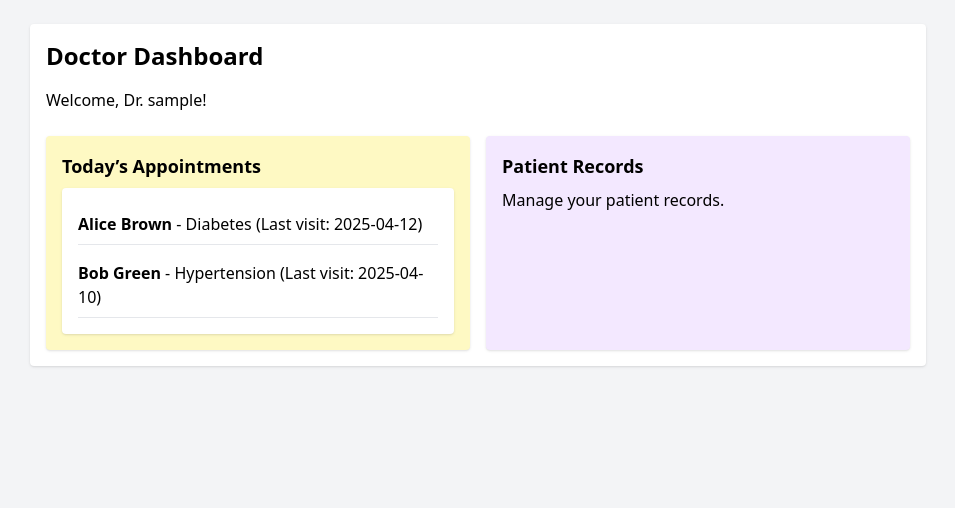
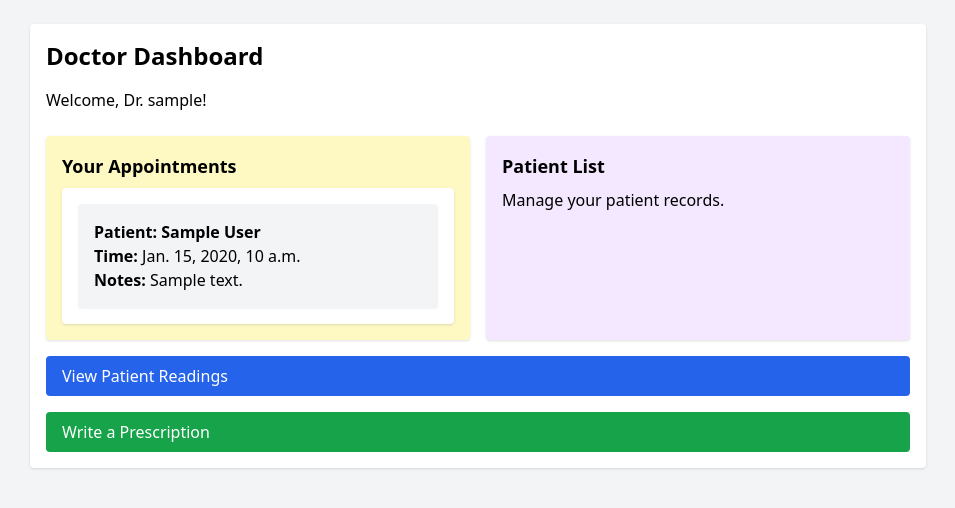
Before and after one commit to praria/Coruscant-Health-Administration, a Django app: page /dashboard/doctor/ in a window 1280 px wide. Shown: the part 60-568 px from the top of the page, without its empty margins (162-1117 px from the left). Run offline with Django 5.2, Linux system fonts and the light colour scheme; a user stored in the database is signed in; tables that the repository leaves empty hold one stand-in row (values such as "Sample post"); some libraries are stand-ins or nearby versions.

Commit message:
added features: health reading, appointment scheduling, doctor prescription

```diff
--- a/core/admin.py
+++ b/core/admin.py
@@ -1,6 +1,6 @@
 from django.contrib import admin
 from django.contrib.auth.admin import UserAdmin as BaseUserAdmin
-from .models import User, PatientProfile, DoctorProfile, HealthReading, Prescription, ServiceOrder
+from .models import Appointment, User, PatientProfile, DoctorProfile, HealthReading, Prescription, ServiceOrder
 
 class CustomUserAdmin(BaseUserAdmin):
     model = User
@@ -15,3 +15,4 @@ admin.site.register(DoctorProfile)
 admin.site.register(HealthReading)
 admin.site.register(Prescription)
 admin.site.register(ServiceOrder)
+admin.site.register(Appointment)
--- a/core/models.py
+++ b/core/models.py
@@ -30,9 +30,9 @@ class DoctorProfile(models.Model):
         return f"Doctor: {self.user.username}"
 
 class HealthReading(models.Model):
-    patient = models.ForeignKey('User', on_delete=models.CASCADE, limit_choices_to={'role': 'patient'})
+    patient = models.ForeignKey('User', on_delete=models.CASCADE, limit_choices_to={'role': 'PATIENT'})
     timestamp = models.DateTimeField(auto_now_add=True)
-    heart_rate = models.IntegerField()
+    heart_rate = models.PositiveIntegerField()
     blood_pressure = models.CharField(max_length=20)
     temperature = models.FloatField()
     notes = models.TextField(blank=True)
@@ -54,10 +54,21 @@ class Prescription(models.Model):
         related_name='prescriptions_received'
     )
     created_at = models.DateTimeField(auto_now_add=True)
-    content = models.TextField()
+    instructions = models.TextField()
 
     def __str__(self):
         return f"Prescription for {self.patient.username} by {self.doctor.username}"
+
+
+class Appointment(models.Model):
+    patient = models.ForeignKey('User', on_delete=models.CASCADE, limit_choices_to={'role': 'PATIENT'}, related_name='appointments_as_patient')
+    doctor = models.ForeignKey('User', on_delete=models.CASCADE, limit_choices_to={'role': 'DOCTOR'}, related_name='appointments_as_doctor')
+    scheduled_time = models.DateTimeField()
+    notes = models.TextField(blank=True)
+
+    def __str__(self):
+        return f"Appointment for {self.patient.username} with {self.doctor.username} on {self.scheduled_time}"
+
 
 class ServiceOrder(models.Model):
     ORDER_CHOICES = [
--- a/core/templates/dashboard/doctor.html
+++ b/core/templates/dashboard/doctor.html
@@ -5,20 +5,31 @@
 <p>Welcome, Dr. {{ user.username }}!</p>
 <div class="grid grid-cols-1 md:grid-cols-2 gap-4 mt-6">
     <div class="p-4 bg-yellow-100 rounded shadow">
-        <h3 class="font-semibold text-lg mb-2">Today’s Appointments</h3>
+        <h3 class="font-semibold text-lg mb-2">Your Appointments</h3>
         <ul class="bg-white shadow rounded p-4 space-y-2">
-            {% for patient in patients %}
-            <li class="border-b py-2">
-                <strong>{{ patient.name }}</strong> - {{ patient.condition }} (Last visit: {{ patient.last_visit }})
-            </li>
+            {% for appointment in appointments %}
+                <li class="bg-gray-100 p-4 rounded shadow-sm">
+                    <p class="font-semibold">Patient: {{ appointment.patient.get_full_name|default:appointment.patient.username }}</p>
+                    <p><strong>Time:</strong> {{ appointment.scheduled_time }}</p>
+                    <p><strong>Notes:</strong> {{ appointment.notes }}</p>
+                </li>
             {% empty %}
-            <li>No patients assigned.</li>
+                <li>No appointments found.</li>
             {% endfor %}
+
         </ul>
     </div>
     <div class="p-4 bg-purple-100 rounded shadow">
-        <h3 class="font-semibold text-lg mb-2">Patient Records</h3>
+        <h3 class="font-semibold text-lg mb-2">Patient List</h3>
         <p>Manage your patient records.</p>
     </div>
 </div>
+<a href="{% url 'view_health_readings' %}" class="block bg-blue-600 text-white px-4 py-2 rounded hover:bg-blue-700 mt-4">
+    View Patient Readings
+</a>
+<a href="{% url 'write_prescription' %}" class="block bg-green-600 text-white px-4 py-2 rounded hover:bg-green-700 mt-4">
+    Write a Prescription
+</a>
+
+
 {% endblock %}
--- a/core/urls.py
+++ b/core/urls.py
@@ -24,4 +24,10 @@ urlpatterns = [
     path('dashboard/emmergency/', views.dashboard_emergency, name='dashboard_emergency'),
     path('dashboard/admin/', views.dashboard_admin, name='dashboard_admin'),
 
+    path('health/submit/', views.submit_health_reading, name='submit_health_reading'),
+    path('dashboard/doctor/readings/', views.view_health_readings, name='view_health_readings'),
+    path('dashboard/doctor/prescribe/', views.write_prescription, name='write_prescription'),
+    path('appointments/schedule/', views.schedule_appointment, name='schedule_appointment'),
+
+
 ]
--- a/core/views.py
+++ b/core/views.py
@@ -1,7 +1,9 @@
 from django.shortcuts import render, redirect
 from django.contrib.auth import login, get_user_model
-from .forms import CustomLoginForm, PatientRegistrationForm, DoctorRegistrationForm, EmergencyRegistrationForm
-from django.contrib.auth.decorators import login_required
+from django.contrib import messages
+from core.models import Appointment, HealthReading, Prescription
+from .forms import AppointmentForm, CustomLoginForm, HealthReadingForm, PatientRegistrationForm, DoctorRegistrationForm, EmergencyRegistrationForm, PrescriptionForm
+from django.contrib.auth.decorators import login_required, user_passes_test
 from django.contrib.auth.views import LoginView
 from django.urls import reverse
 
@@ -48,9 +50,12 @@ def home_redirect_view(request):
         return redirect('login')  # fallback
 
 @login_required
+@user_passes_test(lambda u: u.role == 'PATIENT')
 def dashboard_patient(request):
-    appointments = get_sample_appointments()
-    prescriptions = get_sample_prescriptions()
+    # appointments = get_sample_appointments()
+    # prescriptions = get_sample_prescriptions()
+    prescriptions = Prescription.objects.filter(patient=request.user).order_by('-created_at')
+    appointments = Appointment.objects.filter(patient=request.user).order_by('-scheduled_time')
     return render(request, 'dashboard/patient.html', {
         'appointments': appointments,
         'prescriptions': prescriptions
@@ -58,9 +63,12 @@ def dashboard_patient(request):
 
 @login_required
 def dashboard_doctor(request):
-    patients = get_sample_patients()
+    #patients = get_sample_patients()
+    appointments = Appointment.objects.filter(doctor=request.user).order_by('-scheduled_time')
+    prescriptions = Prescription.objects.filter(doctor=request.user).order_by('-created_at')
     return render(request, 'dashboard/doctor.html', {
-        'patients': patients
+        'appointments': appointments,
+        'prescriptions': prescriptions,
     })
 
 @login_required
@@ -144,3 +152,64 @@ class CustomLoginView(LoginView):
             return reverse('home_admin')
 
         return reverse('home')  # fallback route
+
+
+@login_required
+def submit_health_reading(request):
+    if request.user.role != 'PATIENT':
+        return redirect('home')  # restrict access to patients only
+
+    if request.method == 'POST':
+        form = HealthReadingForm(request.POST)
+        if form.is_valid():
+            reading = form.save(commit=False)
+            reading.patient = request.user
+            reading.save()
+            return redirect('dashboard_patient')
+    else:
+        form = HealthReadingForm()
+
+    return render(request, 'pages/submit_health_reading.html', {'form': form})
+
+
+def is_doctor(user):
+    return user.is_authenticated and user.role == 'DOCTOR'
+
+@login_required
+@user_passes_test(is_doctor)
+def view_health_readings(request):
+    readings = HealthReading.objects.select_related('patient').order_by('-timestamp')
+    return render(request, 'dashboard/doctor_readings.html', {'readings': readings})
+
+
+@login_required
+@user_passes_test(lambda u: u.role == 'DOCTOR')
+def write_prescription(request):
+    if request.method == 'POST':
+        form = PrescriptionForm(request.POST)
+        if form.is_valid():
+            prescription = form.save(commit=False)
+            prescription.doctor = request.user
+            prescription.save()
+            messages.success(request, 'Prescription submitted successfully.')
+            return redirect('dashboard_doctor')
+    else:
+        form = PrescriptionForm()
+
+    return render(request, 'dashboard/write_prescription.html', {'form': form})
+
+
+@login_required
+@user_passes_test(lambda u: u.role == 'PATIENT')
+def schedule_appointment(request):
+    if request.method == 'POST':
+        form = AppointmentForm(request.POST)
+        if form.is_valid():
+            appointment = form.save(commit=False)
+            appointment.patient = request.user  # Ensure patient is logged-in user
+            appointment.save()
+            return redirect('home_patient')
+    else:
+        form = AppointmentForm()
+
+    return render(request, 'pages/schedule.html', {'form': form})
--- a/coruscant_health_administration/settings.py
+++ b/coruscant_health_administration/settings.py
@@ -41,6 +41,7 @@ INSTALLED_APPS = [
     'django.contrib.messages',
     'django.contrib.staticfiles',
     'core',  # Custom app for user roles and permissions
+    'widget_tweaks',
 ]
 
 MIDDLEWARE = [
```
Also changed, not shown: core/forms.py (+37 -1 lines), core/templates/dashboard/doctor_readings.html (added, +24 -0 lines), core/templates/dashboard/patient.html (+34 -10 lines), core/templates/dashboard/write_prescription.html (added, +15 -0 lines), core/templates/pages/schedule.html (added, +38 -0 lines), core/templates/pages/submit_health_reading.html (added, +31 -0 lines), README.md, core/migrations/0002_rename_content_prescription_instructions_and_more.py (added), core/migrations/0003_appointment.py (added), core/migrations/0004_alter_appointment_doctor_alter_appointment_patient.py (added).
